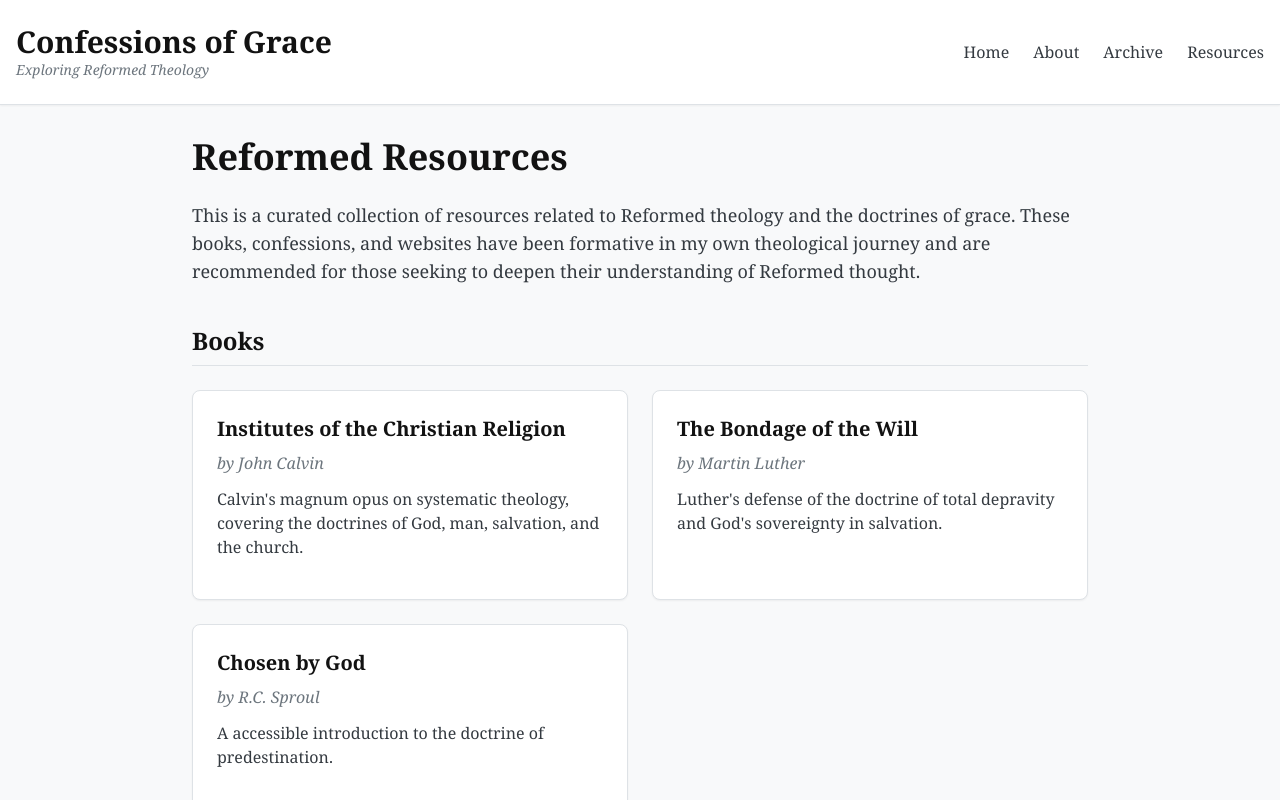
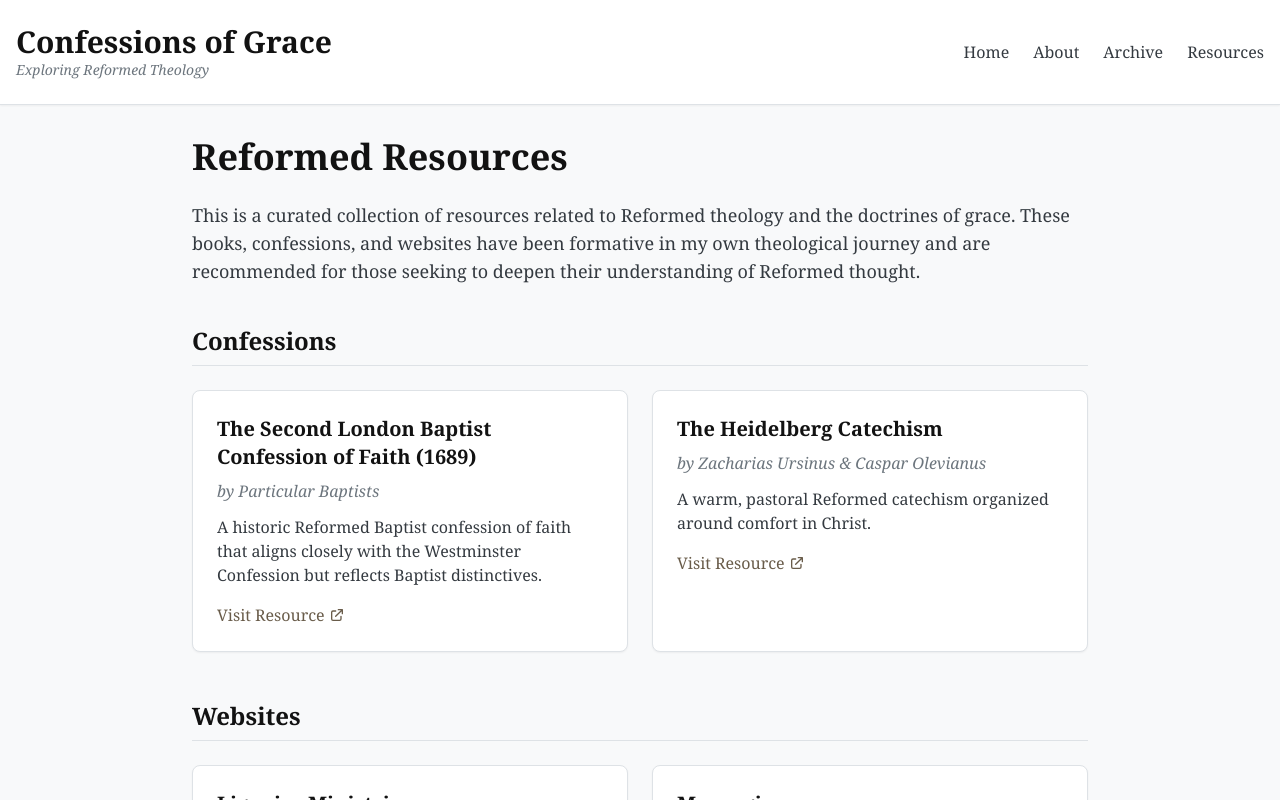
Before and after one commit to auggie2lbcf/confessions-of-grace, a Next.js app: page /resources in a window 1280 px wide. Shown: the top 800 px of the page. Built offline with nearby package versions, Linux system fonts and the light colour scheme.

Commit message:
fixed the archive and added the 2lbcf

```diff
--- a/src/pages/archive.tsx
+++ b/src/pages/archive.tsx
@@ -41,22 +41,22 @@
                         </div>
                         <p className="text-primary-600">{post.excerpt}</p>
                       </div>
-                      <div className="mt-4 md:mt-0">
-                        <Link href={`/posts/${post.id}`} className="button text-sm">
-                          Read post
-                        </Link>
                     </div>
-                    </div>
-                    <div className="flex flex-wrap gap-2 mt-4">
+                    <div className="flex flex-wrap gap-2 mt-4 items-center">
                       {post.tags.map(tag => (
                       <Link
                       key={tag}
                       href={`/tags/${tag}`}
-                          className="text-xs bg-primary-100 text-primary-600 px-2 py-1 rounded-md hover:bg-primary-200"
+                      className="text-sm bg-primary-100 text-primary-600 px-3 py-1 rounded-md hover:bg-primary-200"
                       >
                       {tag}
                       </Link>
                       ))}
+                      <div className="mt-4 md:mt-0 md:self-end md:ml-auto flex justify-end">
+                        <Link href={`/posts/${post.id}`} className="text-sm bg-accent text-white px-3 py-1 rounded-md hover:bg-accent-dark">
+                          Read post
+                        </Link>
+                      </div>
                     </div>
                   </li>
                 ))}
--- a/src/pages/resources.tsx
+++ b/src/pages/resources.tsx
@@ -11,29 +11,29 @@
 
 const Resources: React.FC = () => {
   const resources: Resource[] = [
+    // {
+    //   title: "Institutes of the Christian Religion",
+    //   author: "John Calvin",
+    //   description: "Calvin's magnum opus on systematic theology, covering the doctrines of God, man, salvation, and the church.",
+    //   category: "Books"
+    // },
+    // {
+    //   title: "The Bondage of the Will",
+    //   author: "Martin Luther",
+    //   description: "Luther's defense of the doctrine of total depravity and God's sovereignty in salvation.",
+    //   category: "Books"
+    // },
+    // {
+    //   title: "Chosen by God",
+    //   author: "R.C. Sproul",
+    //   description: "An accessible introduction to the doctrine of predestination.",
+    //   category: "Books"
+    // },
     {
-      title: "Institutes of the Christian Religion",
-      author: "John Calvin",
-      description: "Calvin's magnum opus on systematic theology, covering the doctrines of God, man, salvation, and the church.",
-      category: "Books"
-    },
-    {
-      title: "The Bondage of the Will",
-      author: "Martin Luther",
-      description: "Luther's defense of the doctrine of total depravity and God's sovereignty in salvation.",
-      category: "Books"
-    },
-    {
-      title: "Chosen by God",
-      author: "R.C. Sproul",
-      description: "A accessible introduction to the doctrine of predestination.",
-      category: "Books"
-    },
-    {
-      title: "The Westminster Confession of Faith",
-      author: "Westminster Assembly",
-      description: "A historic Reformed confession of faith that remains influential today.",
-      link: "https://www.pcaac.org/bco/westminster-confession/",
+      title: "The Second London Baptist Confession of Faith (1689)",
+      author: "Particular Baptists",
+      description: "A historic Reformed Baptist confession of faith that aligns closely with the Westminster Confession but reflects Baptist distinctives.",
+      link: "https://www.the1689confession.com/",
       category: "Confessions"
     },
     {
@@ -110,7 +110,7 @@
           </div>
         ))}
 
-        <div className="bg-primary-100 rounded-lg p-6 border border-primary-200 mt-10">
+        {/* <div className="bg-primary-100 rounded-lg p-6 border border-primary-200 mt-10">
           <h2 className="text-xl font-bold mb-4">Suggest a Resource</h2>
           <p className="text-primary-700 mb-4">
             Do you have a resource suggestion that would be valuable for readers of this blog?
@@ -119,7 +119,7 @@
           <a href="#" className="button inline-block">
             Contact
           </a>
-        </div>
+        </div> */}
       </div>
     </Layout>
   );
```
Lines whose indentation alone changed are shown as unchanged.
